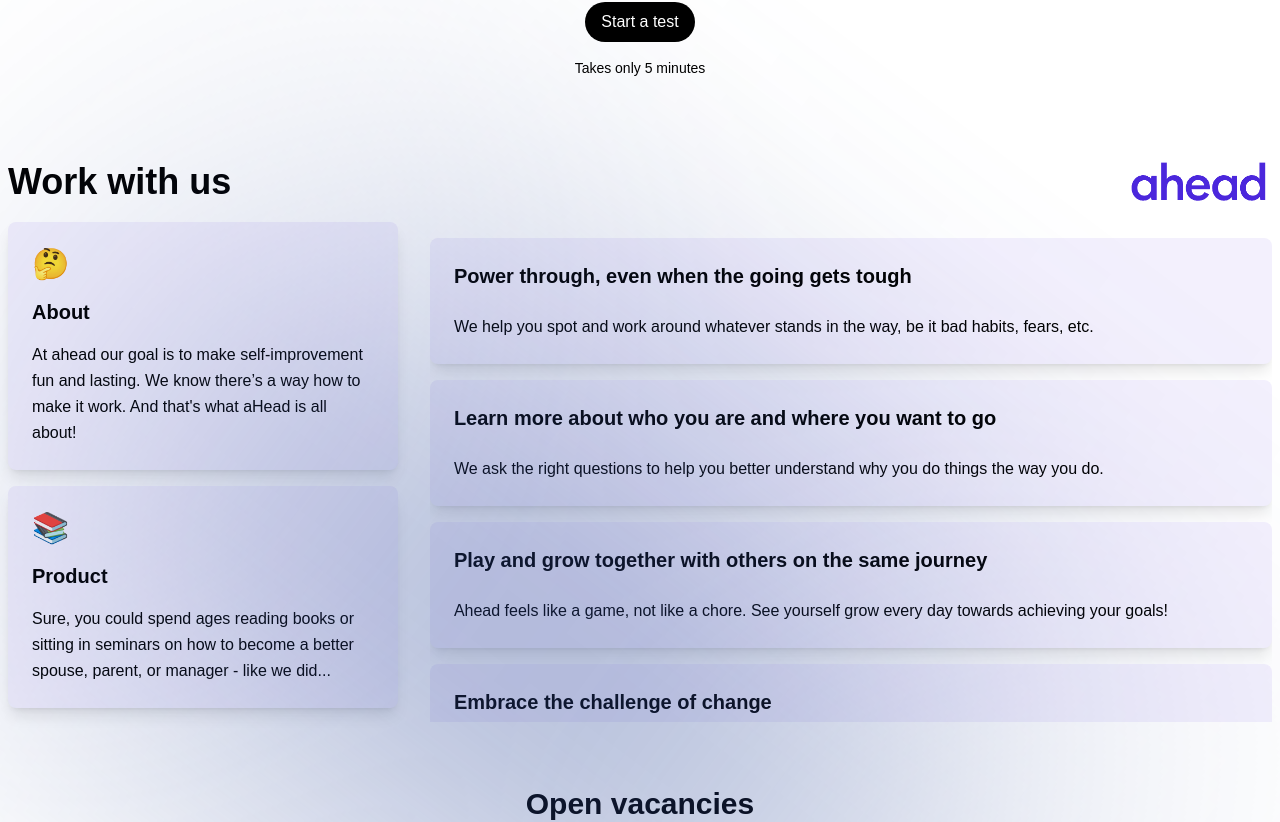
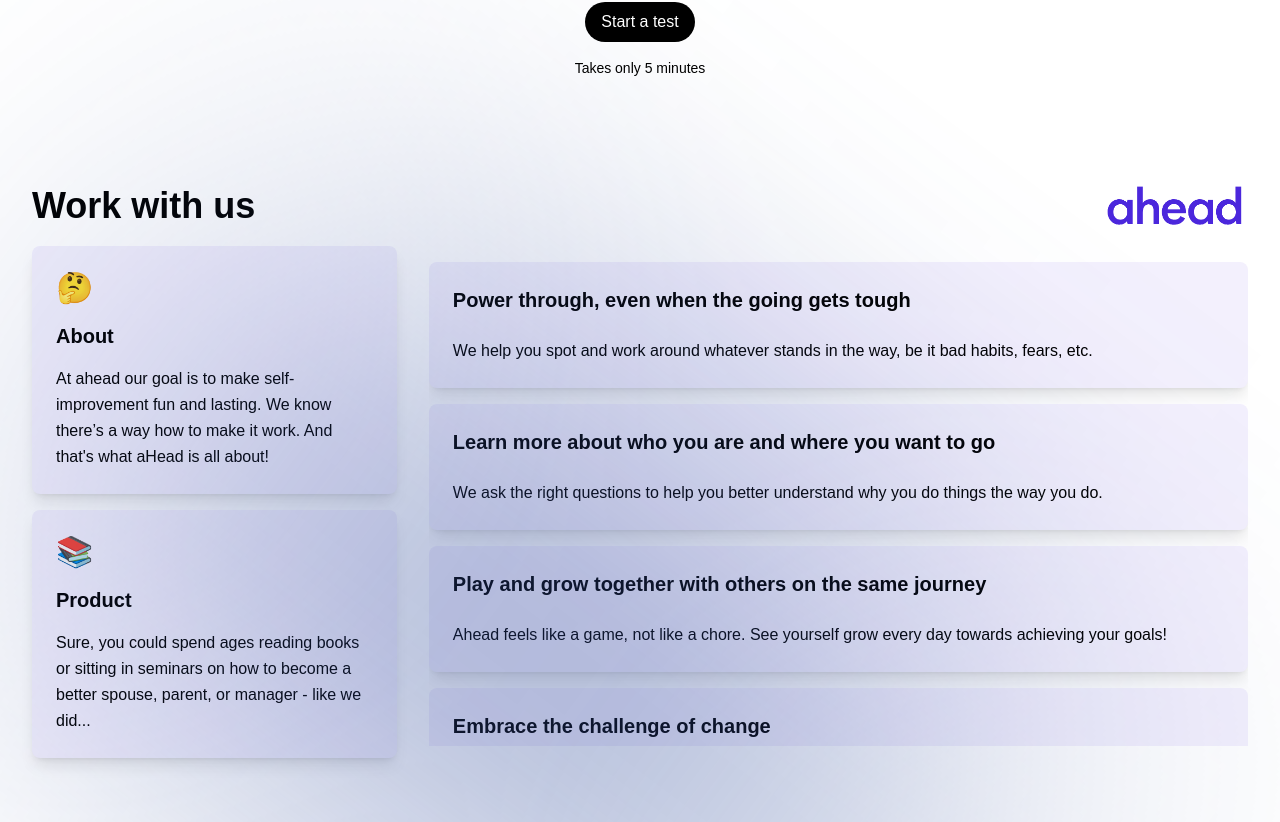
Before and after one commit to sanmevv/ahead, a Next.js app: page / in a window 1280 px wide. Shown: the part 3313-4135 px from the top of the page. Built offline with nearby package versions, Linux system fonts and the light colour scheme; a web font is replaced by a local one.

Commit message:
insight container resized

```diff
--- a/sections/Insights.jsx
+++ b/sections/Insights.jsx
@@ -4,7 +4,7 @@
 
 
 const styles = {
-  container: 'mx-auto px-2 py-4 max-w-7xl',
+  container: 'mx-auto px-8 py-10 max-w-7xl',
   header: 'flex justify-between items-center w-full',
   sectionHeading: 'text-4xl font-bold',
   logo: 'h-12',
```
